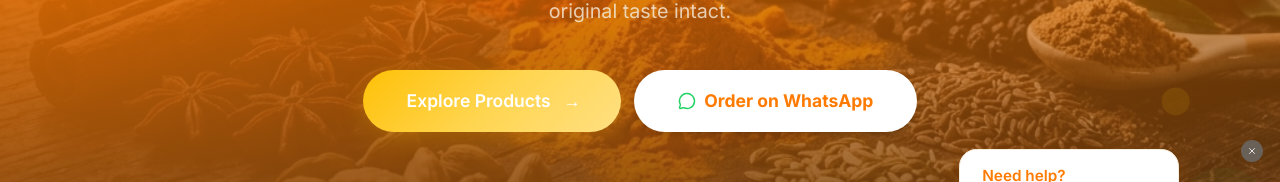
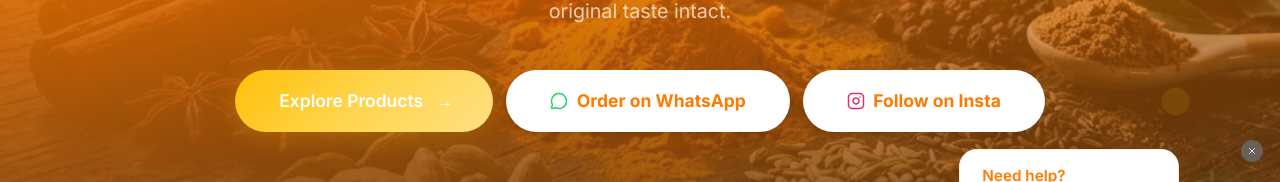
Before and after one commit to Ashi12218604/SeeratGold, a React (Vite) app in the folder client/: page / in a window 1280 px wide. Shown: the part 527-709 px from the top of the page. Built offline with nearby package versions, Linux system fonts and the light colour scheme; no server answers.

Commit message:
Add Instagram link to Hero section CTA

```diff
--- a/client/src/components/home/HeroSection.jsx
+++ b/client/src/components/home/HeroSection.jsx
@@ -1,7 +1,8 @@
 import { useState, useEffect } from 'react';
 import { motion, AnimatePresence } from 'framer-motion';
-import { MessageCircle, ChevronDown } from 'lucide-react';
+import { MessageCircle, ChevronDown, Instagram } from 'lucide-react';
 import { generateWhatsAppURL, getGeneralInquiryMessage, WHATSAPP_NUMBER } from '../../utils/whatsapp';
+import { SOCIAL_LINKS } from '../../utils/constants';
 import { useNavigate, Link } from 'react-router-dom';
 
 const HeroSection = () => {
@@ -182,6 +183,16 @@ const HeroSection = () => {
                   <MessageCircle size={18} className="text-[#25D366]" />
                   Order on WhatsApp
                 </a>
+
+                <a
+                  href={SOCIAL_LINKS.instagram}
+                  target="_blank"
+                  rel="noopener noreferrer"
+                  className="btn-white text-sm md:text-base px-7 py-3 md:px-10 md:py-4"
+                >
+                  <Instagram size={18} className="text-[#E1306C]" />
+                  Follow on Insta
+                </a>
               </motion.div>
             </motion.div>
           )}
```
